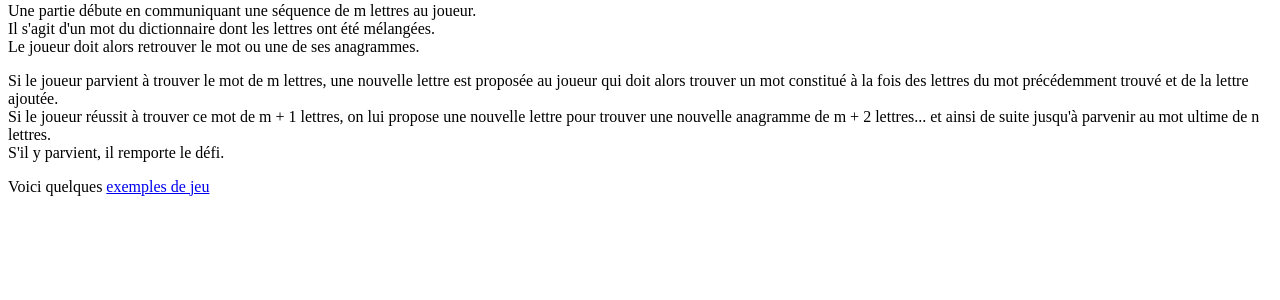
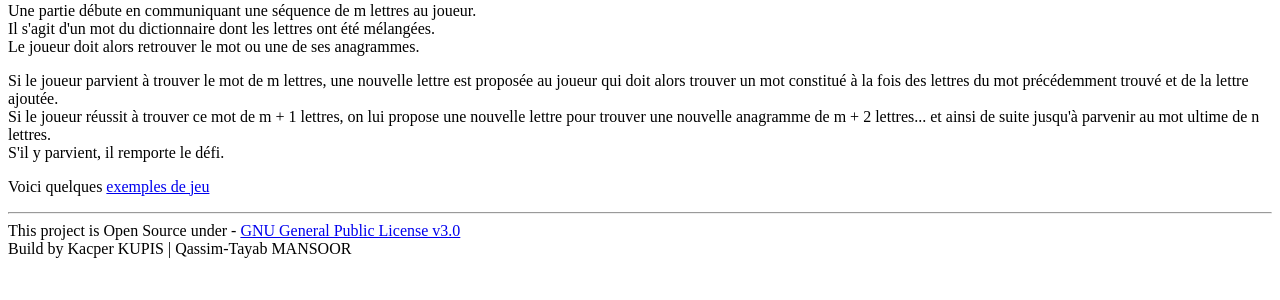
Before and after one commit to Kax2/ProjetAnagramQuest, a web app: page /rules.html in a window 1280 px wide. Shown: the part 200-500 px from the top of the page. Run offline with its HTML, style and script files only (its server is not run), Linux system fonts and the light colour scheme; data that the repository does not hold is empty.

Commit message:
Mise en page

```diff
--- a/Serveur_web/src/main/resources/webroot/rules.html
+++ b/Serveur_web/src/main/resources/webroot/rules.html
@@ -39,9 +39,15 @@
 
   <p>Voici quelques <a href="http://localhost:8888/examples/">exemples de jeu</a> </p>
 
-<footer>
 
-</footer>
+  <hr>
+  <div id="footer">
+    <footer>
+      This project is Open Source under - <a href="https://www.gnu.org/licenses/gpl-3.0.html">GNU General Public License v3.0</a>
+      <br>
+      Build by Kacper KUPIS | Qassim-Tayab MANSOOR
+    </footer>
+  </div>
 
 </body>
 </html>
```
Also changed, not shown: Serveur_web/src/main/resources/webroot/examples.html (+8 -0 lines).
